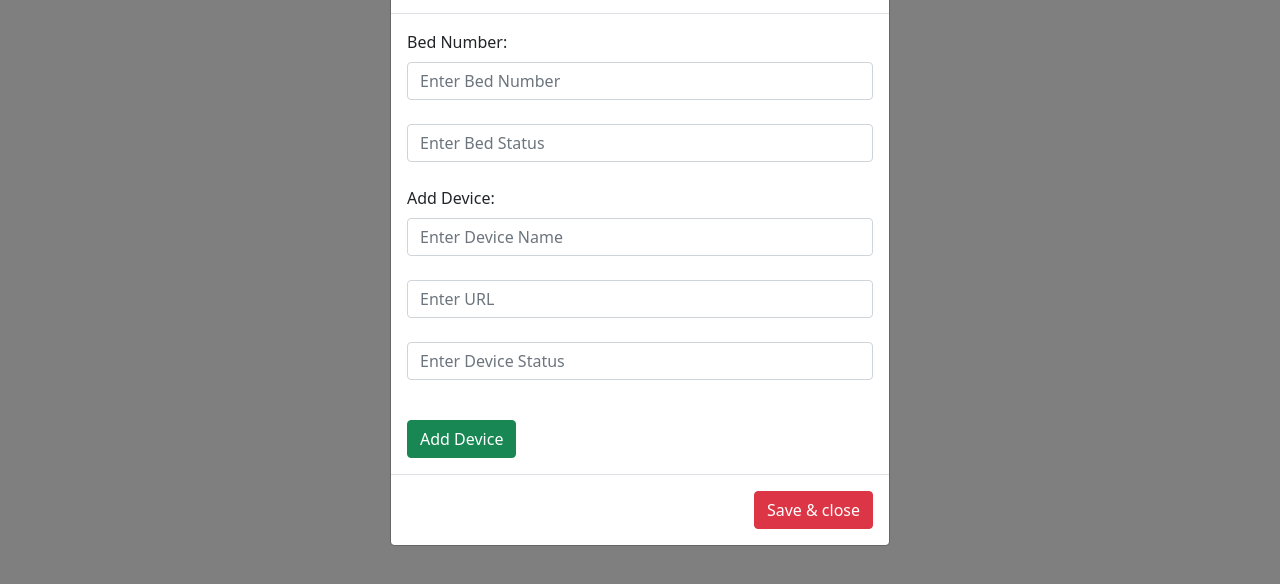
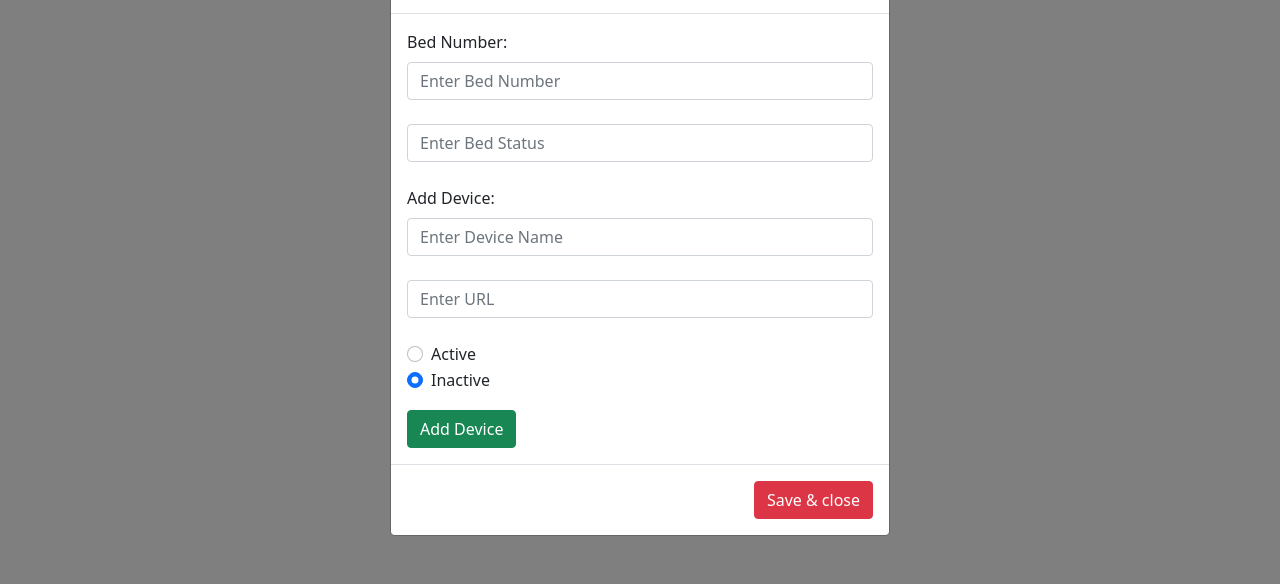
Before and after one commit to yashw22/tele-eye, a website: page public/beds.html in a window 1280 px wide. Both pictures are taken after a click on the button "Add New Bed". Shown: the part 84-668 px from the top of the page. Drawn offline with nearby package versions, Linux system fonts and the light colour scheme; no server answers.

Commit message:
radio button in devices

```diff
--- a/public/beds.html
+++ b/public/beds.html
@@ -41,7 +41,21 @@
                 <label for="pwd" class="form-label">Add Device:</label>
                 <input type="name" class="form-control" id="deviceName" placeholder="Enter Device Name" name="deviceName"><br>
                 <input type="url" class="form-control" id="deviceURL" placeholder="Enter URL" name="deviceURL"><br>
-                <input type="text" class="form-control" id="deviceStatus" placeholder="Enter Device Status" name="deviceStatus"><br>
+                <div class="form-check">
+                  <input class="form-check-input" type="radio" name="flexRadioDefault" id="deviceStatus">
+                  <label class="form-check-label" for="flexRadioDefault1">
+                    Active
+                  </label>
+                </div>
+                <div class="form-check">
+                  <input class="form-check-input" type="radio" name="flexRadioDefault" id="deviceStatus" checked>
+                  <label class="form-check-label" for="flexRadioDefault2">
+                    Inactive
+                  </label>
+                </div>
+
+
+              <!--     <input type="text" class="form-control" id="deviceStatus" placeholder="Enter Device Status" name="deviceStatus"><br>-->
               </div>
 
               <div>
```
